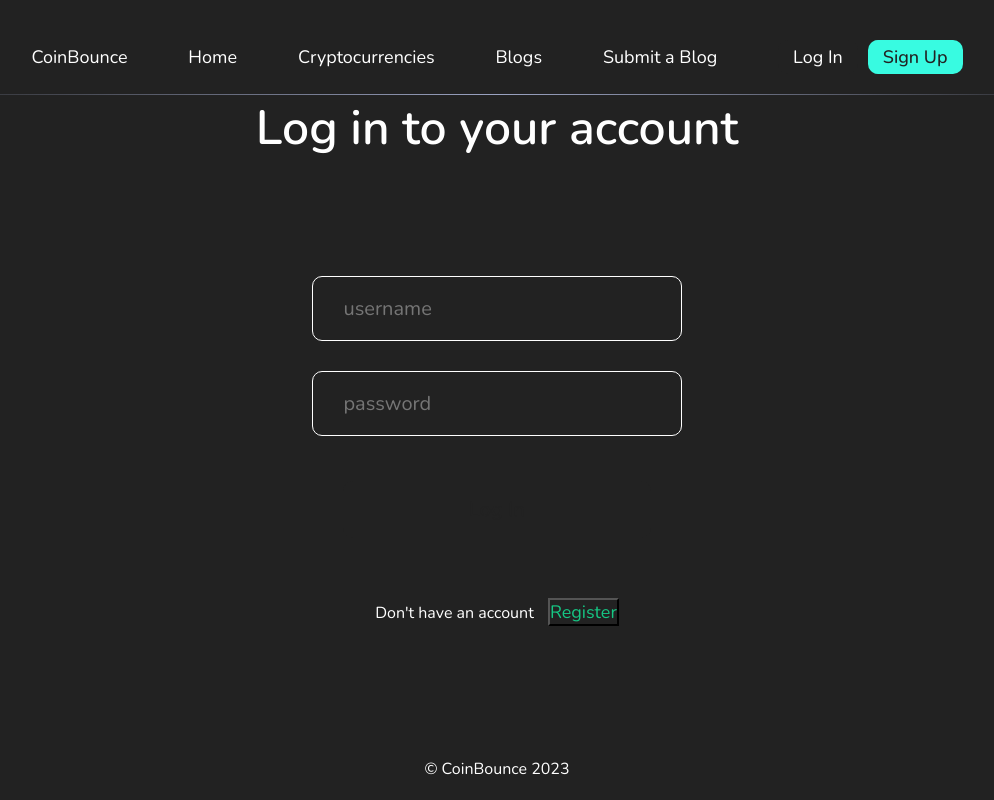
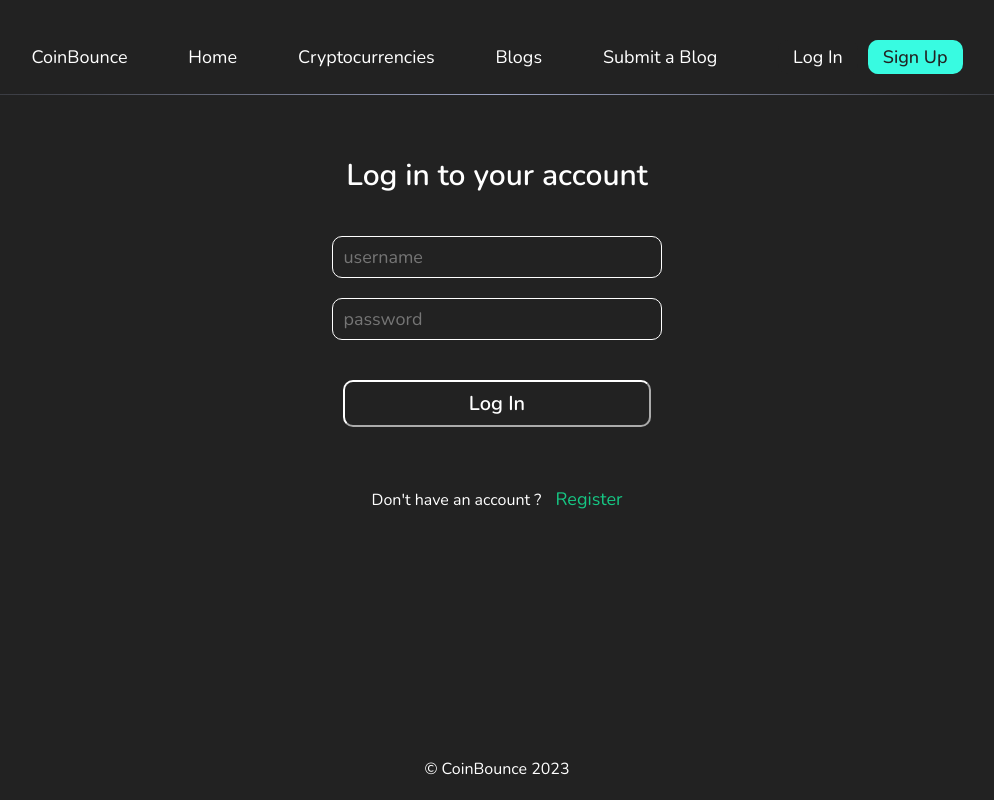
Before and after one commit to kumarvikas10/coin-bounce, a React (Create React App) app in the folder frontend/: page /login in a window 1280 px wide. Shown: the whole page, without its empty margins (143-1137 px from the left). Built offline with nearby package versions, Linux system fonts and the light colour scheme; a web font is replaced by a local one.

Commit message:
login page css

```diff
--- a/frontend/src/components/Login/Login.jsx
+++ b/frontend/src/components/Login/Login.jsx
@@ -19,7 +19,7 @@ function Login(){
             <TextInput type="text" value={values.username} name="username" onBlur={handleBlur} onChange={handleChange} placeholder="username" error={errors.username && touched.username ? 1: undefined}  errormessage = {errors.username}/>
             <TextInput type="password" name="password" value={values.password} onBlur={handleBlur} onChange={handleChange} placeholder="password" error={errors.password && touched.password ? 1: undefined} errormessage = {errors.password} />
             <button className={styles.loginButton}>Log In</button>
-            <span>Don't have an account <button className={styles.createAccount}>Register</button></span>
+            <span>Don't have an account ? <button className={styles.createAccount}>Register</button></span>
         </div>
     )
 }
--- a/frontend/src/components/Login/Login.module.css
+++ b/frontend/src/components/Login/Login.module.css
@@ -9,21 +9,21 @@
 }
 
 .loginHeader{
-    font-size: 48px;
+    font-size: 30px;
     font-weight: 600;
     width: inherit;
     text-align: center;
-    margin-bottom: 100px;
+    margin: 60px 0px;
+    margin-bottom: 30px;
 }
 
 .loginButton{
-    border-color: #38fbe1;
-    color: #222;
-    border: none;
-    outline:none;
+    border-color: #fff;
+    color: #fff;
+    outline: none;
     width: 30%;
     border-radius: 10px;
-    padding: 15px 30px;
+    padding: 8px 10px;
     cursor: pointer;
     font-weight: 600;
     font-size: 20px;
@@ -37,4 +37,5 @@
     color: #16C784;
     font-size: 18px;
     cursor: pointer;
+    border:none;
 }
--- a/frontend/src/components/TextInput/TextInput.module.css
+++ b/frontend/src/components/TextInput/TextInput.module.css
@@ -6,13 +6,13 @@
 }
 
 .textInputWrapper input{
-    padding: 18px 30px;
-    margin:15px;
+    padding: 8px 10px;
+    margin:10px;
     outline: none;
     width: 30%;
     border: 1px solid #fff;
     border-radius:10px;
-    font-size:20px;
+    font-size:18px;
 }
 
 .errorMessage{
```
